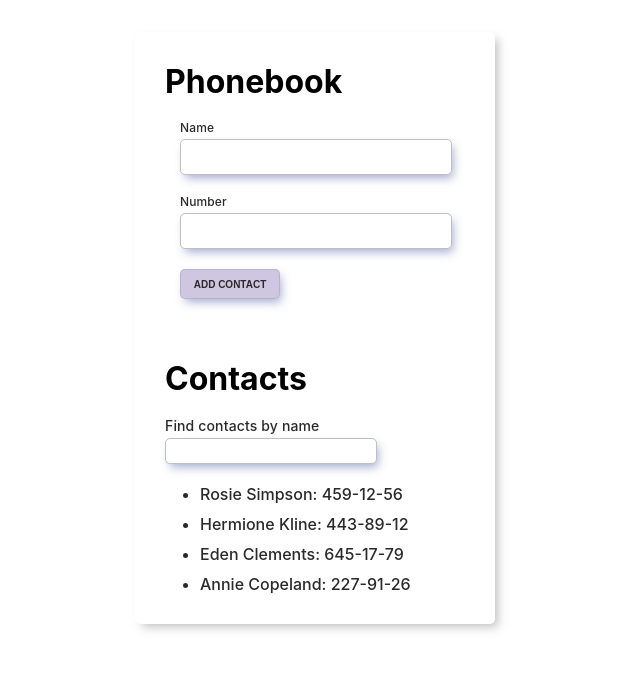
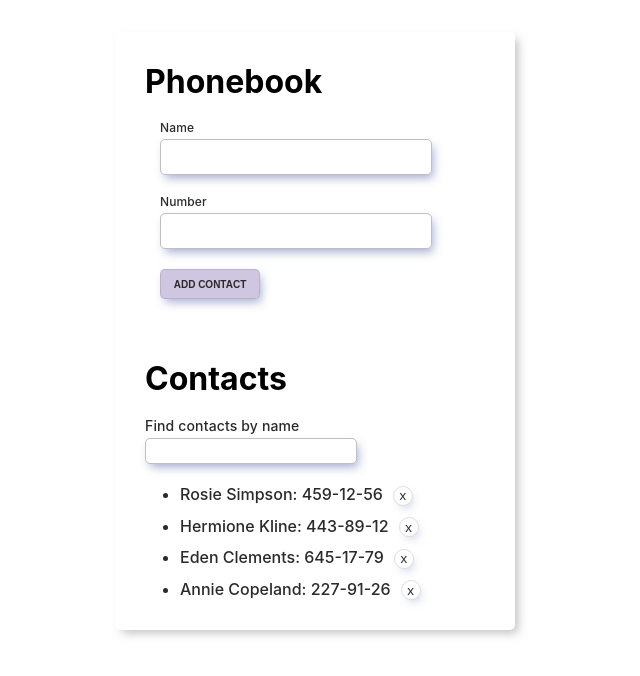
Before and after one commit to JuliaGolban/goit-react-hw-02-phonebook, a React (Create React App) app: page / in a window 1280 px wide. Shown: the top 676 px of the page, without its empty margins (325-965 px from the left). Built offline with nearby package versions, Linux system fonts and the light colour scheme; the HTML template or start-up script is replaced by a standard one.

Commit message:
added btn delete

```diff
--- a/src/App.styled.js
+++ b/src/App.styled.js
@@ -6,7 +6,7 @@ const Container = styled.div`
   align-items: flex-start;
   justify-content: center;
 
-  width: 360px;
+  width: 400px;
   margin: 32px auto;
 
   border-radius: 5px;
--- a/src/components/Form/Form.styled.js
+++ b/src/components/Form/Form.styled.js
@@ -6,7 +6,7 @@ const Form = styled.form`
   justify-content: center;
   align-items: flex-start;
 
-  width: 270px;
+  width: 320px;
   padding-left: 15px;
 
   background-color: transparent;
--- a/src/components/List/List.jsx
+++ b/src/components/List/List.jsx
@@ -1,12 +1,15 @@
 import React from 'react';
 import PropTypes from 'prop-types';
-import { List, Item } from './List.styled';
+import { List, Item, BtnDelete } from './List.styled';
 
 export const ContactList = ({ contacts }) => {
     return (
         <List>
             {contacts.map(({ id, name, number }) => {
-            return (<Item key={id}>{name}: {number}</Item>)
+                return (
+                    <Item key={id}>{name}: {number}
+                        <BtnDelete aria-label="Delete">x</BtnDelete>
+                    </Item>)
             })}
         </List>
     )
--- a/src/components/List/List.styled.js
+++ b/src/components/List/List.styled.js
@@ -14,4 +14,28 @@ const Item = styled.li`
   }
 `;
 
-export { List, Item };
+const BtnDelete = styled.button`
+  width: 20px;
+  height: 20px;
+
+  margin-left: 10px;
+  padding: 0;
+
+  text-align: center;
+  color: #2a2a2a;
+  background-color: transparent;
+
+  border-radius: 50%;
+  border: 1px solid rgba(128, 128, 128, 0.263);
+  box-shadow: 3px 5px 10px -5px rgba(75, 92, 165, 0.5);
+  cursor: pointer;
+
+  &:hover,
+  &:focus,
+  &:active {
+    background-color: rgba(160, 141, 196, 0.5);
+    box-shadow: 1px -1px 10px -2px rgba(75, 92, 165, 0.5) inset;
+  }
+`;
+
+export { List, Item, BtnDelete };
```
Also changed, not shown: src/components/List/sprite.svg (added).
